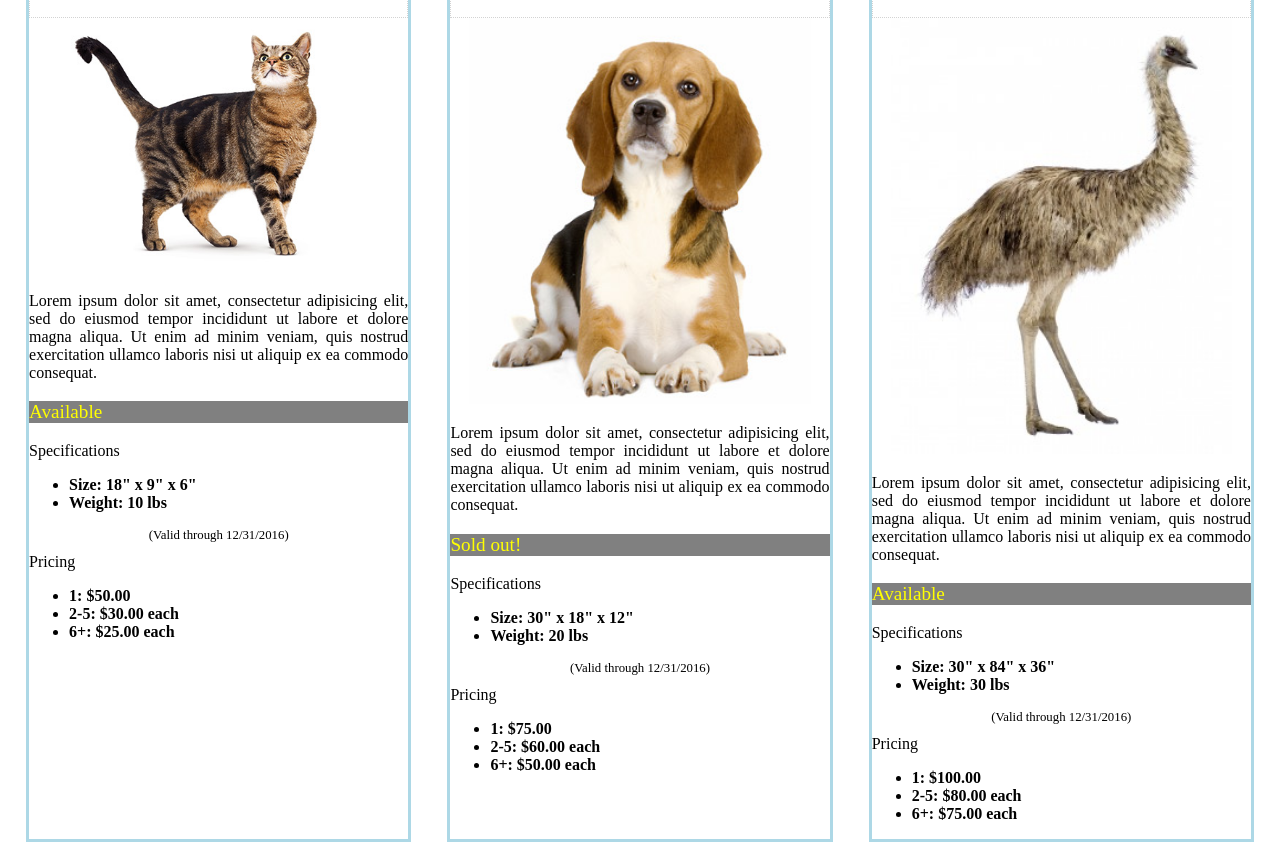
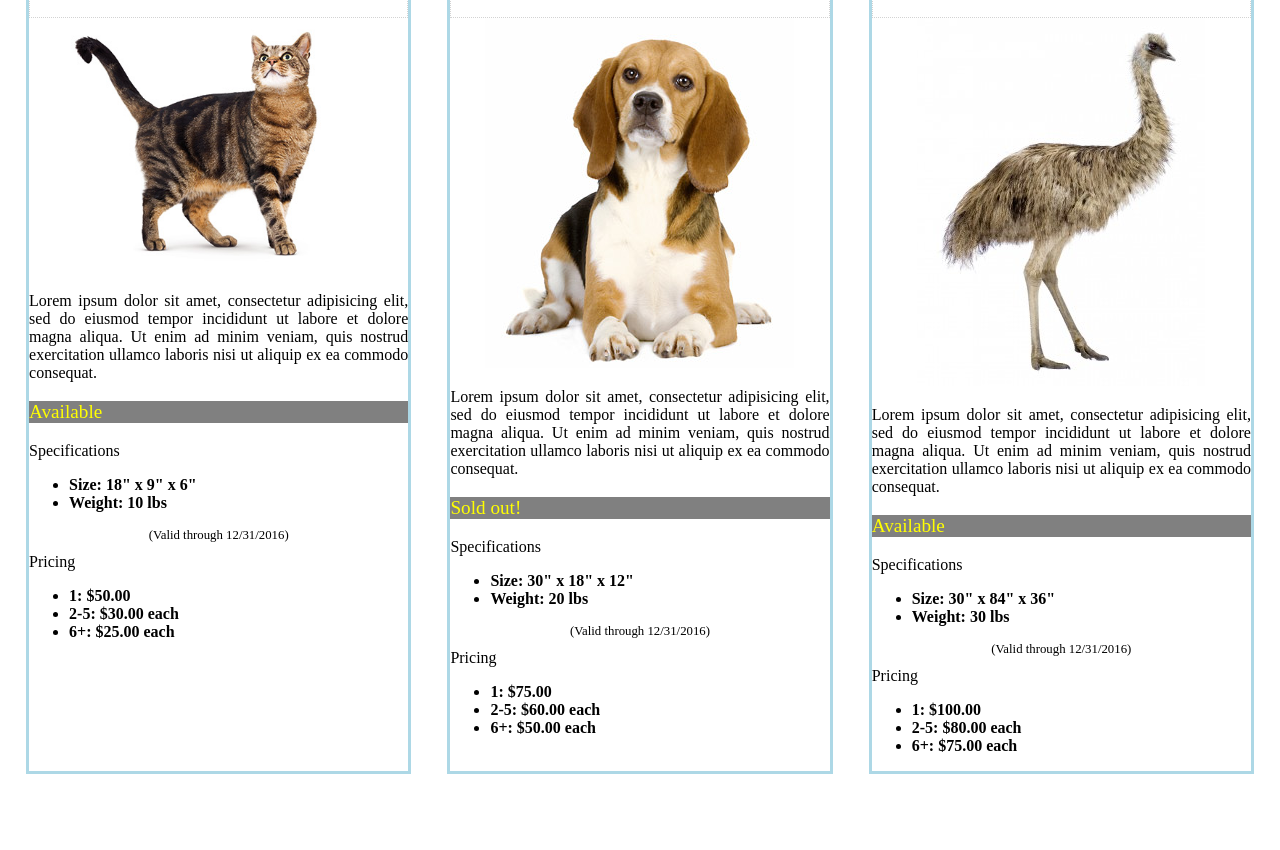
Before and after one commit to LucasMcL/productcards, a plain HTML site: page index.html in a window 1280 px wide. Shown: the part 62-912 px from the top of the page. After the commit the page ends 844 px from the top, so only its background shows below. Drawn offline with Linux system fonts and the light colour scheme.

Commit message:
Finished css for assigned project with 3 product cards

```diff
--- a/css/style.css
+++ b/css/style.css
@@ -12,7 +12,8 @@ body {
 }
 
 .prod_img {
-	width: 90%;
+	height: 100%;
+	max-width: 90%;
 }
 
 .prod_name {
```
